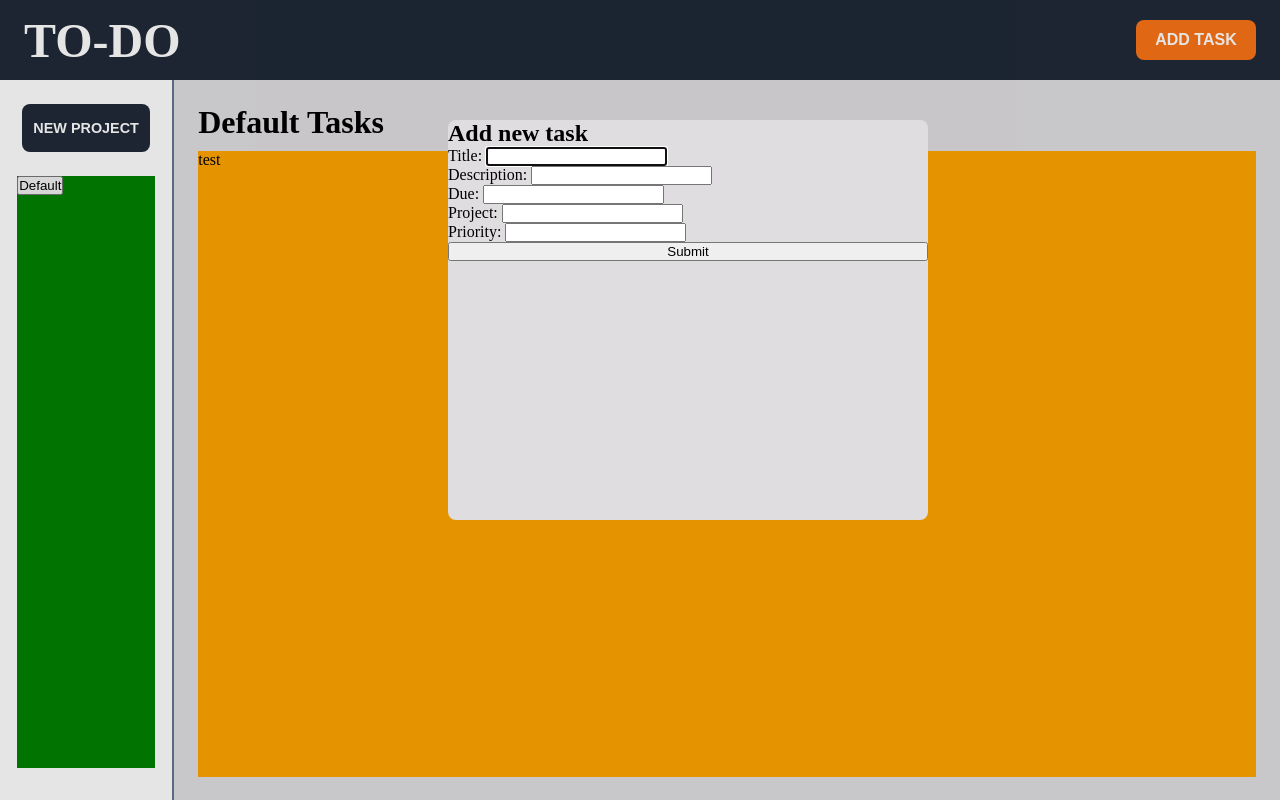
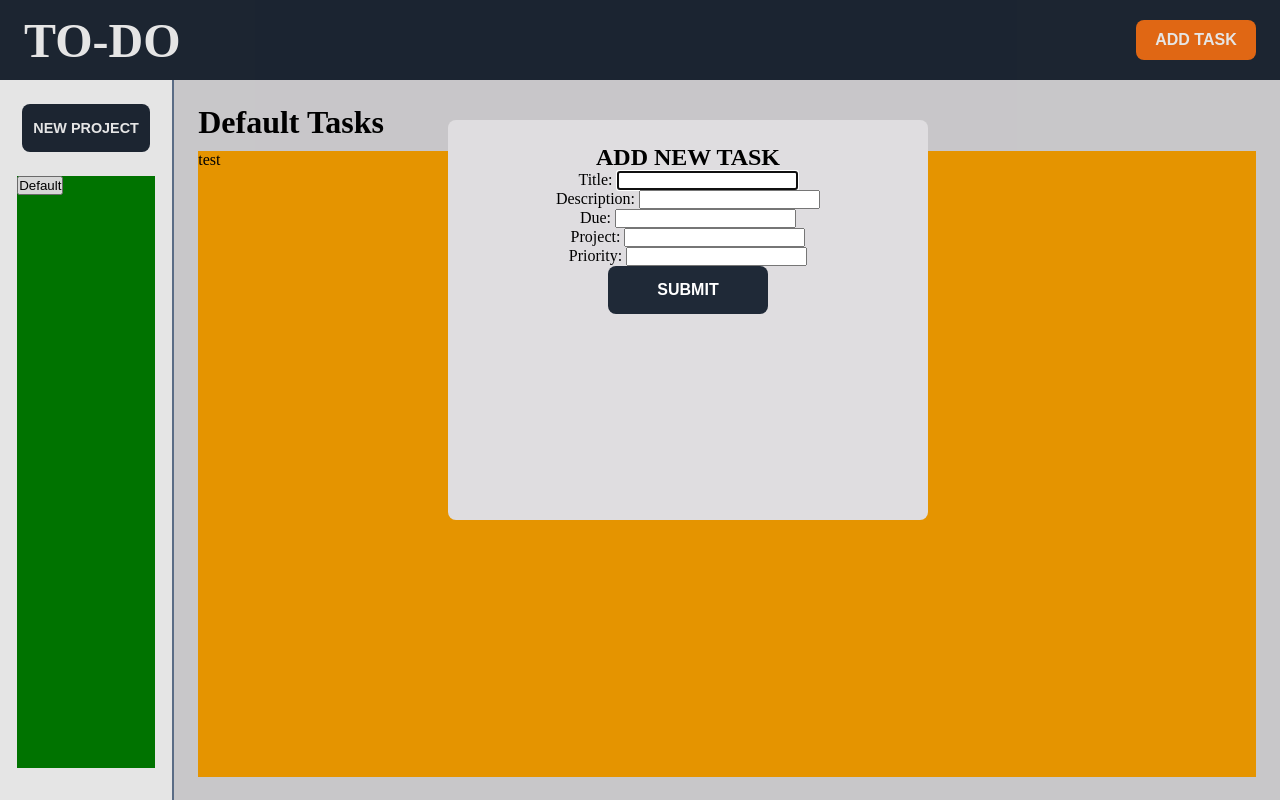
Before and after one commit to Kgodisho-Mononyane/todo-list, a website built with webpack: page src/template.html in a window 1280 px wide. Both pictures are taken after a click on the button "ADD TASK". Built offline with nearby package versions, Linux system fonts and the light colour scheme.

Commit message:
add styling to submit buttons

```diff
--- a/src/style.css
+++ b/src/style.css
@@ -124,6 +124,7 @@ main {
   left: 35%;
   border: none;
   border-radius: var(--border-radius);
+  /* padding: var(--spacing); */
   background-color: var(--background-gray);
 }
 
@@ -131,6 +132,8 @@ main {
 #add-form {
   display: flex;
   flex-direction: column;
+  padding: var(--spacing);
+  align-items: center;
 }
 
 #add-dialog {
@@ -139,6 +142,17 @@ main {
 }
 
 #project-dialog {
-  height: 5rem;
+  height: 10rem;
   width: 30rem;
 }
+
+#add-submit-btn, #project-submit-btn {
+  background-color: var(--background-blue);
+  border: none;
+  color: var(--background-white);
+  border-radius: var(--border-radius);
+  height: 3em;
+  width: 10em;
+  font-size: 1em;
+  font-weight: bold;
+}
--- a/src/template.html
+++ b/src/template.html
@@ -22,20 +22,20 @@
         <div id="tasks-container">test</div>
         <dialog id="add-dialog" closedby="any">
           <form action="" method="post" id="add-form">
-            <h2 id="add-header">Add new task</h2>
+            <h2 id="add-header">ADD NEW TASK</h2>
             <label>Title: <input type="text" /></label>
             <label>Description: <input type="text" /></label>
             <label>Due: <input type="text" /></label>
             <label>Project: <input type="text" /></label>
             <label>Priority: <input type="text" /></label>
-            <button id="submit-btn" type="submit">Submit</button>
+            <button id="add-submit-btn" type="submit">SUBMIT</button>
           </form>
         </dialog>
         <dialog id="project-dialog" closedby="any">
           <form action="" method="post" id="project-form">
-            <h2 id="project-header">Create Project</h2>
+            <h2 id="project-header">CREATE PROJECT</h2>
             <label>Project Name: <input type="text" /></label>
-            <button id="submit-btn" type="submit">Submit</button>
+            <button id="project-submit-btn" type="submit">SUBMIT</button>
           </form>
         </dialog>
       </div>
```
